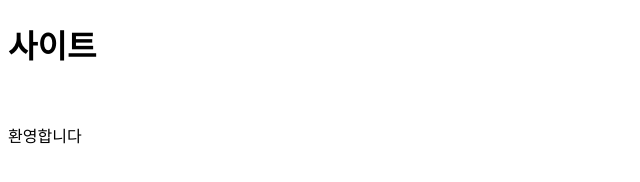
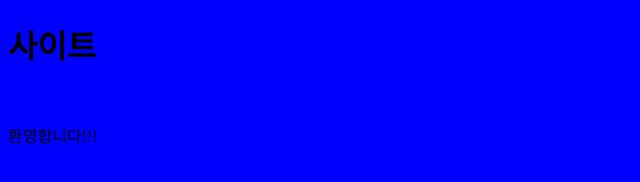
Before and after one commit to gsecret37/young, a plain HTML site: page index.html in a window 1280 px wide. Shown: the whole page, without its empty margins (0-640 px from the left). Drawn offline with Linux system fonts and the light colour scheme.

Commit message:
웹사이트 수정

```diff
--- a/index.html
+++ b/index.html
@@ -5,12 +5,17 @@
   <meta charset="UTF-8">
   <meta http-equiv="X-UA-Compatible" content="IE=edge">
   <meta name="viewport" content="width=device-width, initial-scale=1.0">
+  <style>
+    body {
+      background: blue;
+    }
+  </style>
   <title>my syte</title>
 </head>
 
 <body>
   <h1>사이트</h1><br>
-  <p>환영합니다</p>
+  <p>환영합니다!!!</p>
 </body>
 
 </html>
```
